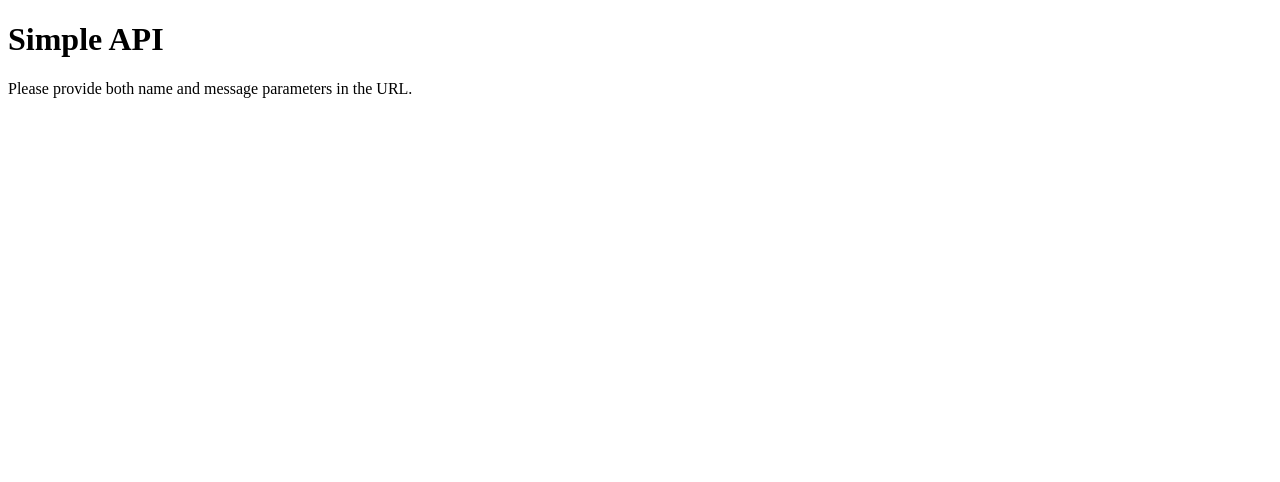
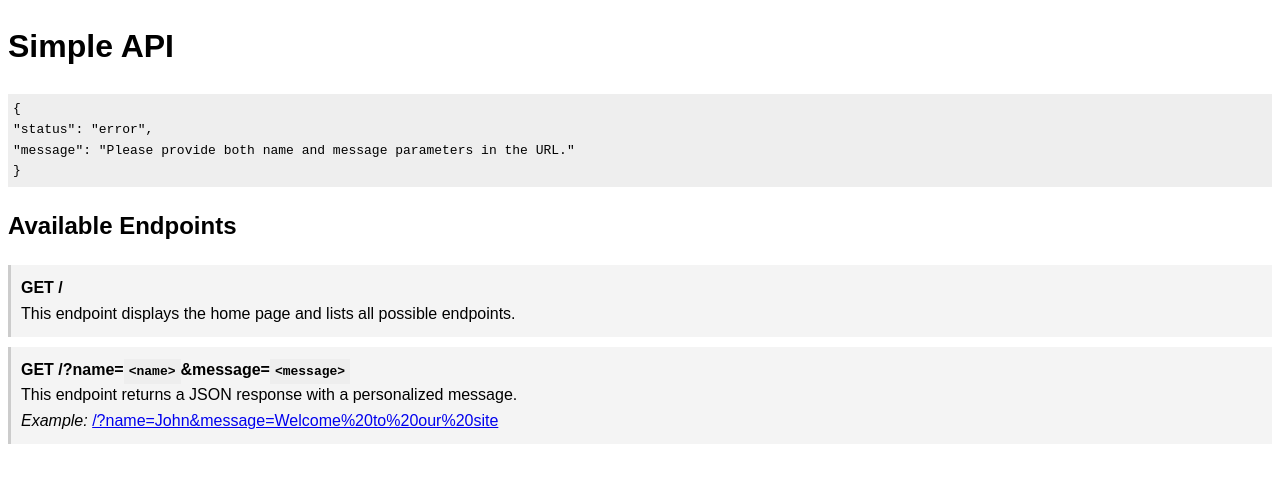
Before and after one commit to devvyyxyz/Simple-api, a plain HTML site: page index.html in a window 1280 px wide. Drawn offline with Linux system fonts and the light colour scheme.

Commit message:
Simple changes

```diff
--- a/index.html
+++ b/index.html
@@ -4,23 +4,21 @@
     <meta charset="UTF-8">
     <meta name="viewport" content="width=device-width, initial-scale=1.0">
     <title>Simple API</title>
-    <script>
-        function displayMessage() {
-            const urlParams = new URLSearchParams(window.location.search);
-            const name = urlParams.get('name');
-            const message = urlParams.get('message');
-
-            if (name && message) {
-                const responseMessage = `Hello ${name}, you have received a message: ${message}`;
-                document.getElementById('output').innerText = responseMessage;
-            } else {
-                document.getElementById('output').innerText = 'Please provide both name and message parameters in the URL.';
-            }
-        }
-    </script>
+    <link rel="stylesheet" href="styles/main.css">
+    <script defer src="scripts/main.js"></script>
 </head>
-<body onload="displayMessage()">
+<body>
     <h1>Simple API</h1>
-    <div id="output"></div>
+    <div id="json-response" class="code"></div>
+    <h2>Available Endpoints</h2>
+    <div class="endpoint">
+        <strong>GET /</strong><br>
+        This endpoint displays the home page and lists all possible endpoints.
+    </div>
+    <div class="endpoint">
+        <strong>GET /?name=<span class="code">&lt;name&gt;</span>&message=<span class="code">&lt;message&gt;</span></strong><br>
+        This endpoint returns a JSON response with a personalized message.<br>
+        <em>Example:</em> <a href="?name=John&message=Welcome%20to%20our%20site">/?name=John&message=Welcome%20to%20our%20site</a>
+    </div>
 </body>
 </html>
--- /dev/null
+++ b/scripts/main.js
@@ -0,0 +1,25 @@
+function displayMessage() {
+  const urlParams = new URLSearchParams(window.location.search);
+  const name = urlParams.get('name');
+  const message = urlParams.get('message');
+  const jsonResponse = document.getElementById('json-response');
+
+  if (name && message) {
+      const responseMessage = `Hello ${name}, you have received a message: ${message}`;
+      const responseJson = {
+          status: "success",
+          data: {
+              message: responseMessage
+          }
+      };
+      jsonResponse.innerText = JSON.stringify(responseJson, null, 2);
+  } else {
+      const responseJson = {
+          status: "error",
+          message: "Please provide both name and message parameters in the URL."
+      };
+      jsonResponse.innerText = JSON.stringify(responseJson, null, 2);
+  }
+}
+
+document.addEventListener('DOMContentLoaded', displayMessage);
--- /dev/null
+++ b/styles/main.css
@@ -0,0 +1,17 @@
+body {
+  font-family: Arial, sans-serif;
+  line-height: 1.6;
+}
+
+.endpoint {
+  background: #f4f4f4;
+  padding: 10px;
+  margin: 10px 0;
+  border-left: 3px solid #ccc;
+}
+
+.code {
+  background: #eee;
+  padding: 5px;
+  font-family: monospace;
+}
```
Also changed, not shown: 1 other file.
